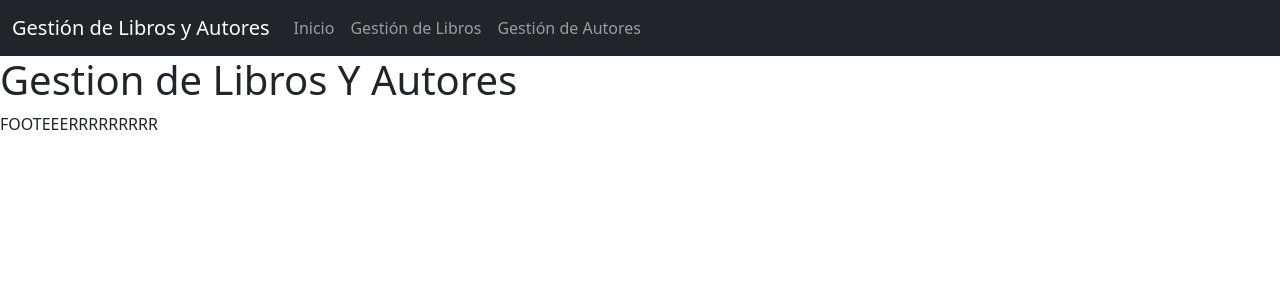
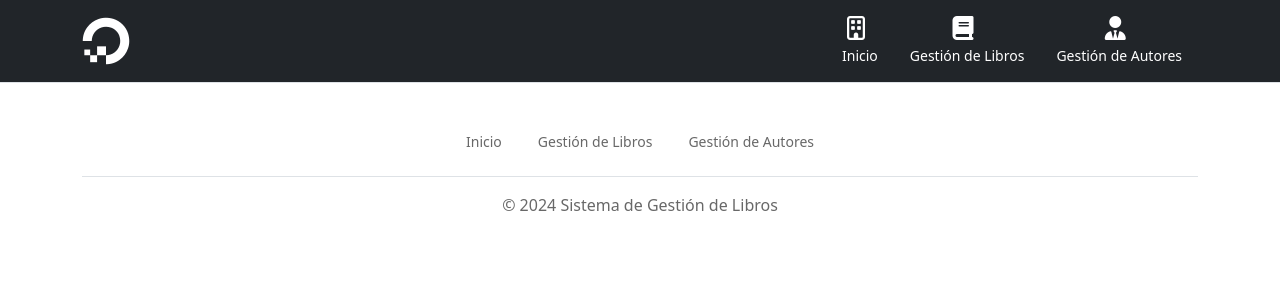
Before and after one commit to maik151/Proyecto_Final_Jimenez_Chiluiza_Loor, a PHP site: page /Proyecto_Final_Jimenez_Chiluiza_Loor/gestion.php in a window 1280 px wide. Shown: the top 300 px of the page. Run offline with PHP 8.4, Linux system fonts and the light colour scheme; some libraries are stand-ins or nearby versions.

Commit message:
- Edicion de lois archivos de footer y header - Se editaron los links y demas, se valida que tanto el footer como el header funcionan bien

```diff
--- a/app/views/AutorView.php
+++ b/app/views/AutorView.php
@@ -129,7 +129,7 @@ $autores = $autorService->getAll();
             }
         }
     </script>
-
+    <?php include __DIR__ . '/../../public/templates/footer.php'; ?>
     <script src="https://cdn.jsdelivr.net/npm/bootstrap@5.1.3/dist/js/bootstrap.bundle.min.js"></script>
 </body>
 </html>
--- a/app/views/LibroView.php
+++ b/app/views/LibroView.php
@@ -125,7 +125,7 @@ $libros = $libroService->getAll();
             }
         }
     </script>
-
+    <?php include __DIR__ . '/../../public/templates/footer.php'; ?>
     <script src="https://cdn.jsdelivr.net/npm/bootstrap@5.1.3/dist/js/bootstrap.bundle.min.js"></script>
 </body>
 </html>
--- a/public/gestion.php
+++ b/public/gestion.php
@@ -1,5 +1,5 @@
 <?php include 'templates/header.php';?>
 
-<h1>Gestion de Libros Y Autores</h1>
+
 
 <?php include 'templates/footer.php';?>
--- a/public/templates/footer.php
+++ b/public/templates/footer.php
@@ -1,7 +1,54 @@
-<html>
+<!doctype html>
+<html lang="es">
+<head>
+  <meta charset="UTF-8">
+  <meta name="viewport" content="width=device-width, initial-scale=1">
+  <title>Footer</title>
+</head>
 <body>
+<div class="container">
+  <footer class="footer-container py-3 my-4">
+    <ul class="footer-nav nav justify-content-center border-bottom pb-3 mb-3">
+      <li class="footer-item nav-item"><a href="index.php" class="footer-link nav-link px-2">Inicio</a></li>
+      <li class="footer-item nav-item"><a href="LibroView.php" class="footer-link nav-link px-2">Gestión de Libros</a></li>
+      <li class="footer-item nav-item"><a href="AutorView.php" class="footer-link nav-link px-2">Gestión de Autores</a></li>
+    </ul>
+    <p class="text-center footer-text">© 2024 Sistema de Gestión de Libros</p>
+  </footer>
+</div>
 
-<div>FOOTEEERRRRRRRRR</div>
+<style>
+  .footer-container {
+    background-color:rgb(255, 255, 255); /* Color de fondo suave */
+    padding-top: 15px;
+    padding-bottom: 15px;
+  }
+
+  .footer-nav {
+    border-color: #dee2e6; /* Color del borde */
+  }
+
+  .footer-item {
+    margin: 0 10px;
+  }
+
+  .footer-link {
+    color: rgb(104, 104, 104) !important;
+    text-decoration: none;
+    transition: color 0.3s ease-in-out;
+  }
+
+  .footer-link:hover {
+    color: #007bff !important; /* Color azul Bootstrap */
+  }
+
+  .footer-text {
+    color: rgb(104, 104, 104);
+  }
+</style>
+
+
+  <script src="https://cdn.jsdelivr.net/npm/bootstrap@5.3.0/dist/js/bootstrap.bundle.min.js"></script>
+
 </body>
-
 </html>
--- a/public/templates/header.php
+++ b/public/templates/header.php
@@ -1,35 +1,81 @@
 <!doctype html>
-<html lang="en">
+<html lang="es">
 <head>
     <meta charset="utf-8">
     <meta name="viewport" content="width=device-width, initial-scale=1">
-    <title>Bootstrap demo</title>
-    <link href="https://cdn.jsdelivr.net/npm/bootstrap@5.3.3/dist/css/bootstrap.min.css" rel="stylesheet" integrity="sha384-QWTKZyjpPEjISv5WaRU9OFeRpok6YctnYmDr5pNlyT2bRjXh0JMhjY6hW+ALEwIH" crossorigin="anonymous">
+    <title>Gestión de Libros y Autores</title>
+    <link href="https://cdn.jsdelivr.net/npm/bootstrap@5.3.3/dist/css/bootstrap.min.css" rel="stylesheet">
+    <link rel="stylesheet" href="https://cdnjs.cloudflare.com/ajax/libs/font-awesome/6.4.2/css/all.min.css">
+    <script src="https://kit.fontawesome.com/c13ee7e503.js" crossorigin="anonymous"></script>
+
+    <style>
+        .navbar {
+            padding: 10px 20px;
+        }
+        .navbar-brand {
+            font-size: 20px;
+            font-weight: bold;
+            margin-left: 0;
+        }
+        .nav-item {
+            margin: 0 15px;
+        }
+        .nav-link {
+            display: flex;
+            flex-direction: column;
+            align-items: center;
+            font-size: 14px;
+            color: #fff !important;
+            transition: 0.3s;
+        }
+        .nav-link i {
+            font-size: 24px;
+            margin-bottom: 5px;
+        }
+        .nav-link:hover {
+            color: #17a2b8 !important;
+        }
+    </style>
 </head>
 <body>
-  <nav class="navbar navbar-expand-lg navbar-dark bg-dark">
-    <div class="container-fluid">
-        <a class="navbar-brand" href="index.php">Gestión de Libros y Autores</a>
-        <button class="navbar-toggler" type="button" data-bs-toggle="collapse" data-bs-target="#navbarNav" aria-controls="navbarNav" aria-expanded="false" aria-label="Toggle navigation">
-            <span class="navbar-toggler-icon"></span>
-        </button>
-        <div class="collapse navbar-collapse" id="navbarNav">
-            <ul class="navbar-nav">
-                <li class="nav-item">
-                    <a class="nav-link" href="index.php">Inicio</a>
+
+<header>
+    <div class="px-3 py-2 text-bg-dark border-bottom">
+        <div class="container">
+            <div class="d-flex flex-wrap align-items-center justify-content-between">
+                <a href="index.php" class="d-flex align-items-center my-2 my-lg-0 text-white text-decoration-none">
+                    <i class="fa-brands fa-digital-ocean fa-3x me-2"></i>
+
+                </a>
+
+                <ul class="nav col-12 col-lg-auto my-2 justify-content-center my-md-0 text-small">
+                    <li>
+                        <a href="index.php" class="nav-link text-white">
+                            <i class="fa-regular fa-building fa-2x me-2"></i>
+                            Inicio
+                        </a>
                     </li>
-                <li class="nav-item">
-                    <a class="nav-link" href="LibroView.php">Gestión de Libros</a>
+                    <li>
+                        <a href="LibroView.php" class="nav-link text-white">
+                            <i class="fa-solid fa-book fa-2x me-2"></i>
+                            Gestión de Libros
+                        </a>
                     </li>
-                <li class="nav-item">
-                    <a class="nav-link" href="AutorView.php">Gestión de Autores</a>
+                    <li>
+                        <a href="AutorView.php" class="nav-link text-white">
+                        <i class="fa-solid fa-user-tie fa-2x me-2"></i>
+                            Gestión de Autores
+                        </a>
                     </li>
                 </ul>
             </div>
         </div>
-</nav>
+    </div>
 
-    <script src="https://cdn.jsdelivr.net/npm/bootstrap@5.3.3/dist/js/bootstrap.bundle.min.js" integrity="sha384-YvpcrYf0tY3lHB60NNkmXc5s9fDVZLESaAA55NDzOxhy9GkcIdslK1eN7N6jIeHz" crossorigin="anonymous"></script>
+
+</header>
+
+<script src="https://cdn.jsdelivr.net/npm/bootstrap@5.3.3/dist/js/bootstrap.bundle.min.js"></script>
+
 </body>
-<div></div>
 </html>
```
Lines whose indentation alone changed are shown as unchanged.
